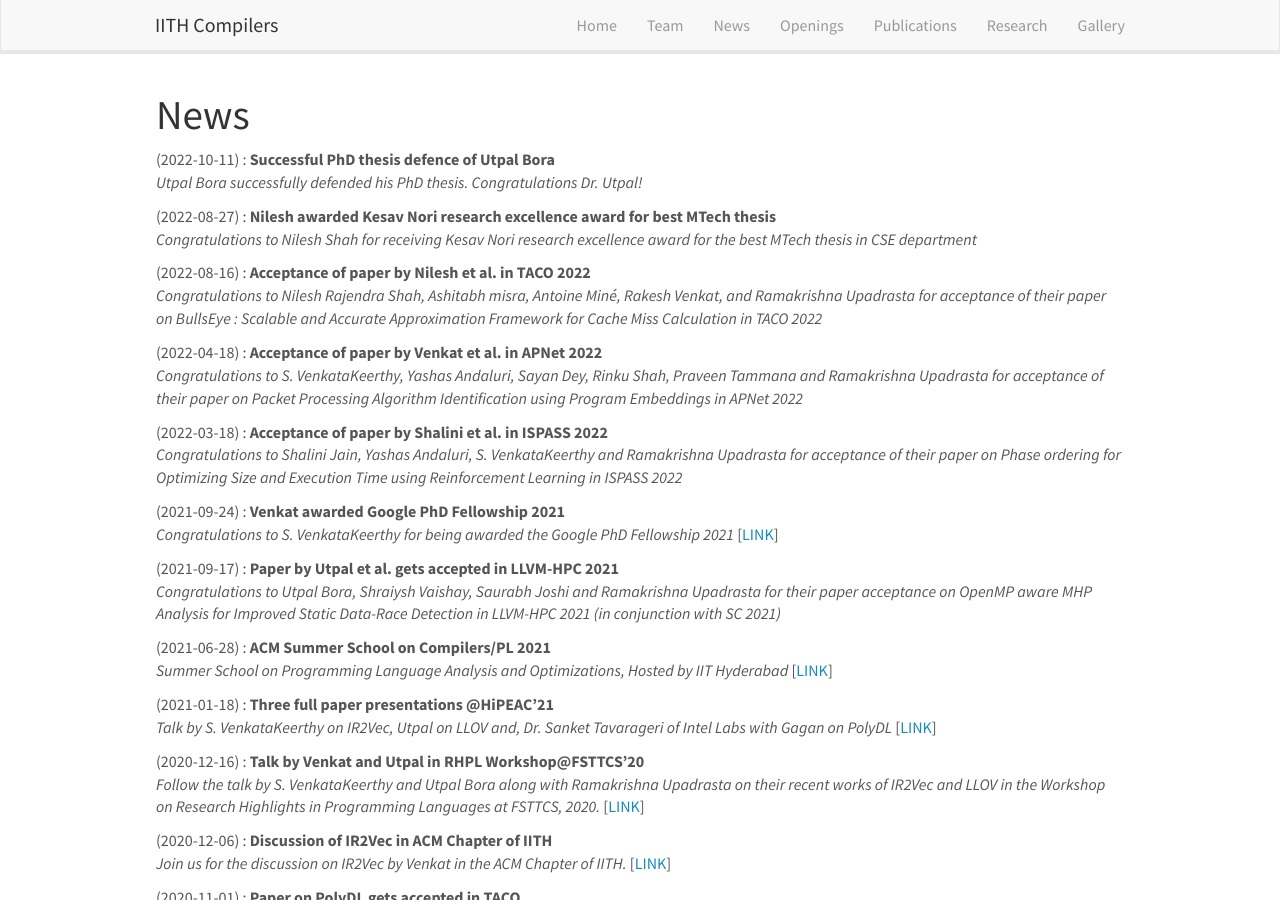
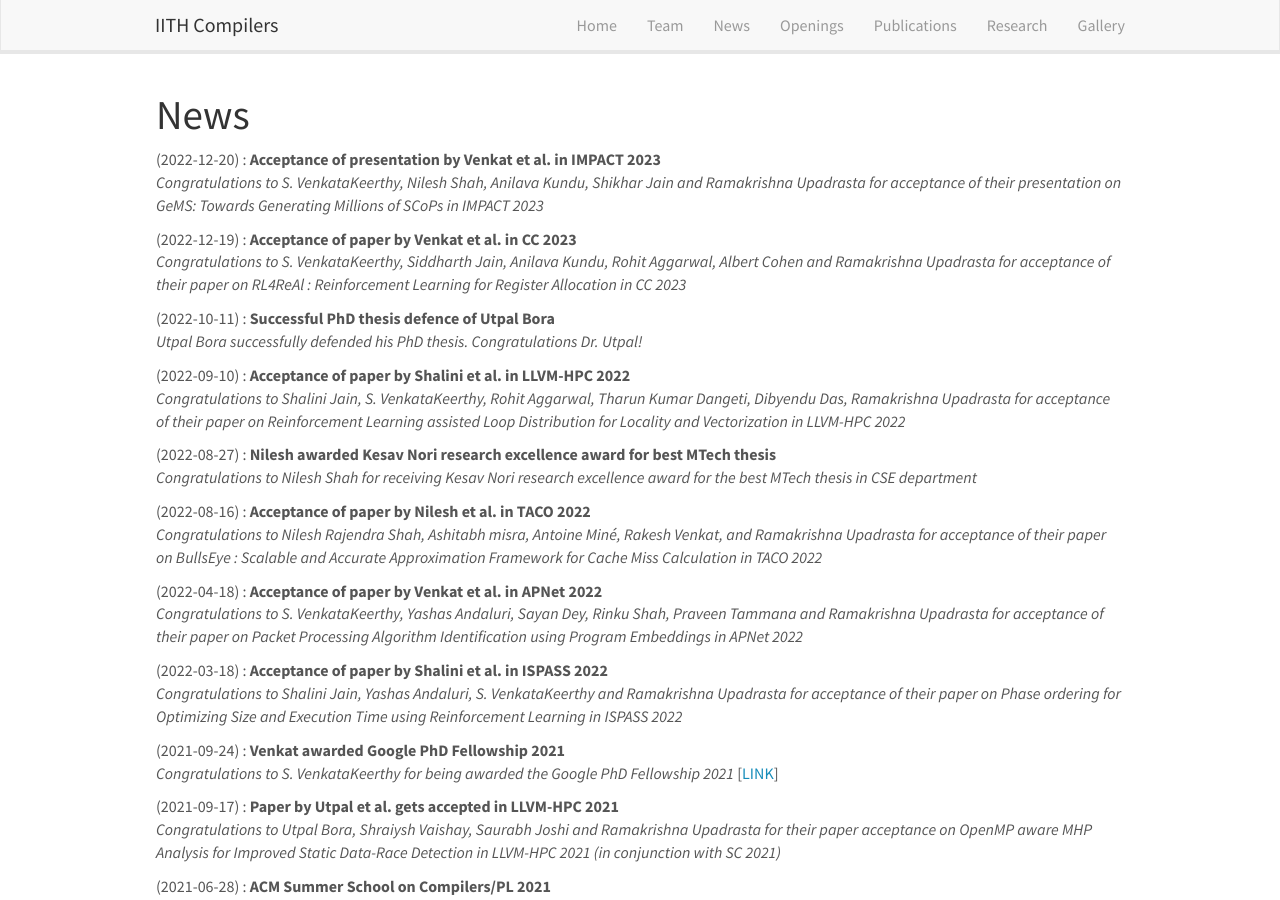
Before and after one commit to utpalbora/compilers.cse.iith.ac.in, a Jekyll site: the page built from _pages/allnews.md, in a window 1280 px wide and 900 px high. Built offline with Jekyll 4.4.1, drawn with Linux system fonts in a browser that asks for light colours; nearby versions of some CDN libraries.

Commit message:
Added RL4ReAl, Rl4LoopDistribution and GeMS acceptance news in news.yml (#69)
* Added RL4ReAl, Rl4LoopDistribution and GeMS acceptance news in news.yml

* Minor changes in the headline messages of few news acceptance in news.yml

* Added Shalini as lead author for LLVM HPC paper

* Changed author orders in IMPACT 2023

```diff
--- a/_data/news.yml
+++ b/_data/news.yml
@@ -1,8 +1,26 @@
+- date: 2022-12-20
+  status: "Acceptance of presentation by Venkat et al. in IMPACT 2023"
+  new: "false"
+  url: ""
+  headline: "Congratulations to S. VenkataKeerthy, Nilesh Shah, Anilava Kundu, Shikhar Jain and Ramakrishna Upadrasta for acceptance of their presentation on GeMS: Towards Generating Millions of SCoPs in IMPACT 2023"
+
+- date: 2022-12-19
+  status: "Acceptance of paper by Venkat et al. in CC 2023"
+  new: "false"
+  url: ""
+  headline: "Congratulations to S. VenkataKeerthy, Siddharth Jain, Anilava Kundu, Rohit Aggarwal, Albert Cohen and Ramakrishna Upadrasta for acceptance of their paper on RL4ReAl : Reinforcement Learning for Register Allocation in CC 2023"
+
 - date: 2022-10-11
   status: "Successful PhD thesis defence of Utpal Bora"
   new: "false"
   url: ""
   headline: "Utpal Bora successfully defended his PhD thesis. Congratulations Dr. Utpal!"
+
+- date: 2022-09-10
+  status: "Acceptance of paper by Shalini et al. in  LLVM-HPC 2022"
+  new: "false"
+  url: ""
+  headline: "Congratulations to Shalini Jain, S. VenkataKeerthy, Rohit Aggarwal, Tharun Kumar Dangeti, Dibyendu Das, Ramakrishna Upadrasta for acceptance of their paper on Reinforcement Learning assisted Loop Distribution for Locality and Vectorization in LLVM-HPC 2022"
 
 - date: 2022-08-27
   status: "Nilesh awarded Kesav Nori research excellence award for best MTech thesis"
```
